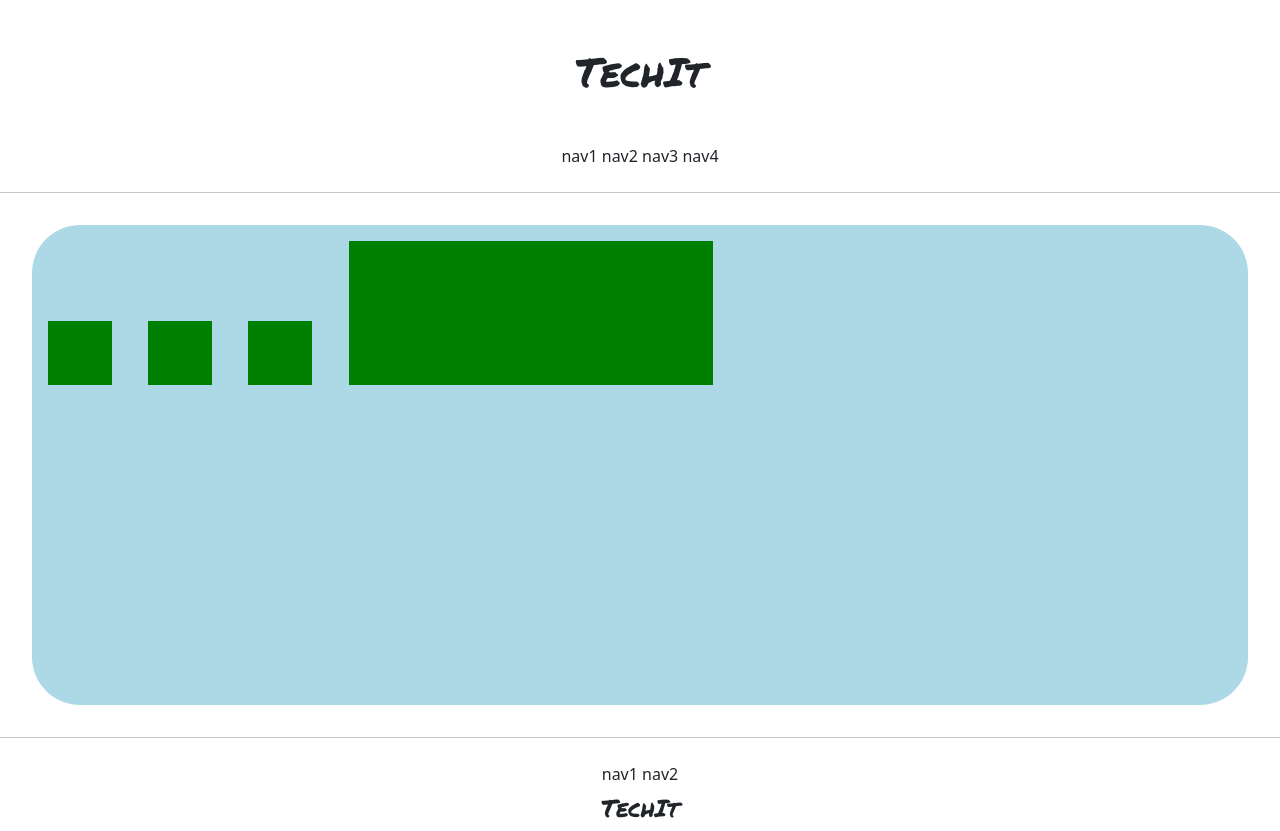
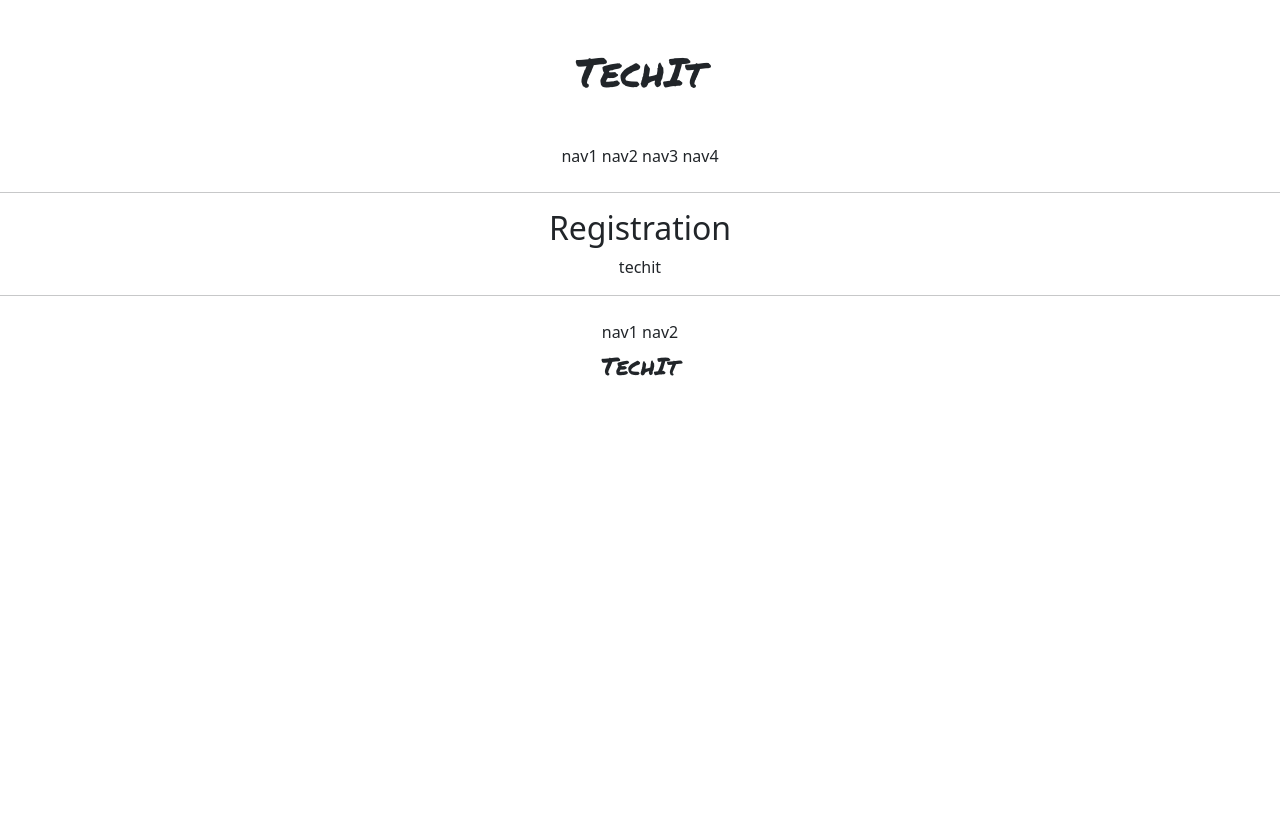
Before and after one commit to lucy-ryoo/techit230831, a Django app: page /accounts/hello_world/ in a window 1280 px wide. After the commit the page ends 800 px from the top, so only its background shows below. Run offline with Django 4.2, Linux system fonts and the light colour scheme.

Commit message:
temp view update

```diff
--- a/accountapp/templates/accountapp/hello_world.html
+++ b/accountapp/templates/accountapp/hello_world.html
@@ -3,12 +3,16 @@
 {% block content %}
 
 
-<div style="background-color: lightblue; height: 30rem; border-radius: 3rem; margin: 2rem;">
+<div style="text-align: center">
 
-    <div style="display: inline-block; background-color: green; margin: 1rem; height: 64px; width: 64px;"></div>
-    <div style="display: inline-block; background-color: green; margin: 1rem; height: 4em; width: 4em;"></div>
-    <div style="display: inline-block; background-color: green; margin: 1rem; height: 4rem; width: 4rem;"></div>
-    <div style="display: inline-block; background-color: green; margin: 1rem; height: 30%; width: 30%;"></div>
+
+    <h2>
+        Registration
+    </h2>
+
+    <div>
+        {{ temp }}
+    </div>
 
 </div>
 
--- a/accountapp/views.py
+++ b/accountapp/views.py
@@ -4,4 +4,6 @@ from django.shortcuts import render
 # Create your views here.
 
 def hello_world(request):
-    return render(request, "accountapp/hello_world.html")
+    temp = "techit"
+    return render(request, "accountapp/hello_world.html",
+                  context={"temp": temp})
```
